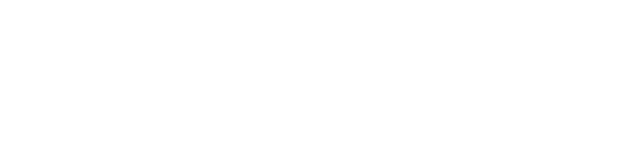
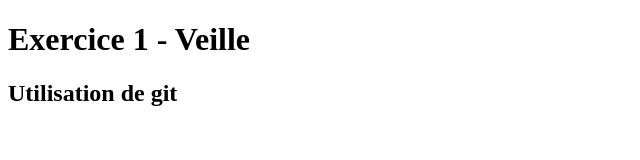
Before and after one commit to valp26/veille-node-2, a plain HTML site: page index.html in a window 1280 px wide. Shown: the whole page, without its empty margins (0-640 px from the left). Drawn offline with Linux system fonts and the light colour scheme.

Commit message:
Ajout des titres dans l'entête de page

```diff
--- a/index.html
+++ b/index.html
@@ -6,7 +6,10 @@
 	<meta charset="utf-8">
 </head>
 <body>
-	<header></header>
+	<header>
+		<h1>Exercice 1 - Veille</h1>
+		<h2>Utilisation de git</h2>
+	</header>
 	<nav></nav>
 	<section></section>
 	<footer></footer>
```
